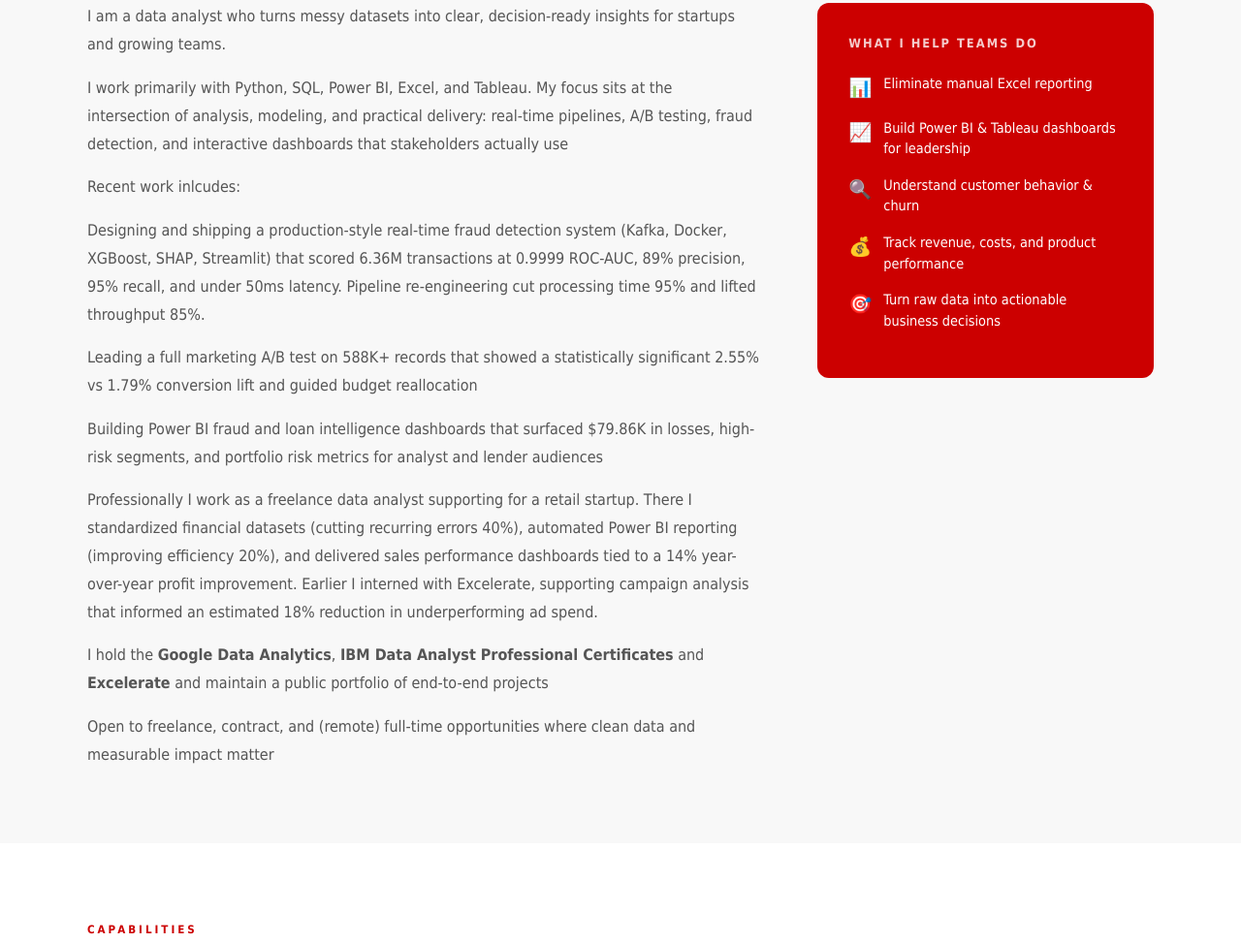
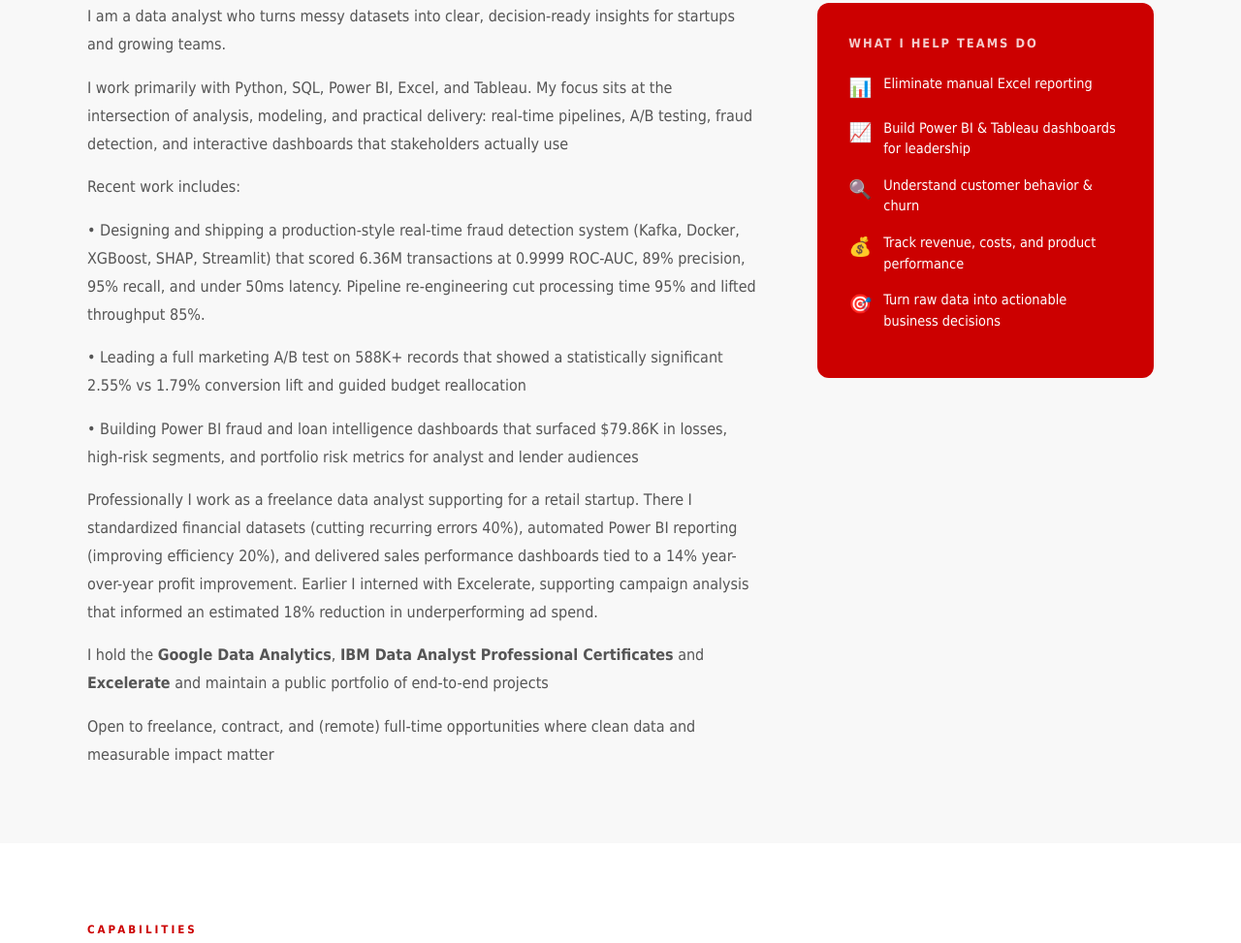
Before and after one commit to alabiibrahim/Vercel, a plain HTML site: page index.html in a window 1280 px wide. Shown: the part 1009-1982 px from the top of the page at 97% size. Drawn offline with Linux system fonts and the light colour scheme; a web font is replaced by a local one.

Commit message:
Update index.html

```diff
--- a/index.html
+++ b/index.html
@@ -887,13 +887,13 @@
         <p>I am a data analyst who turns messy datasets into clear, decision-ready insights for startups and growing teams.</p>
         <p>I work primarily with Python, SQL, Power BI, Excel, and Tableau. My focus sits at the intersection of analysis, modeling, and practical delivery: real-time pipelines, A/B testing, fraud detection, and interactive dashboards that stakeholders actually use</p>
 
-        <p>Recent work inlcudes:
+        <p>Recent work includes:
 
-          <p> Designing and shipping a production-style real-time fraud detection system (Kafka, Docker, XGBoost, SHAP, Streamlit) that scored 6.36M transactions at 0.9999 ROC-AUC, 89% precision, 95% recall, and under 50ms latency. Pipeline re-engineering cut processing time 95% and lifted throughput 85%.</l>
+          <p> • Designing and shipping a production-style real-time fraud detection system (Kafka, Docker, XGBoost, SHAP, Streamlit) that scored 6.36M transactions at 0.9999 ROC-AUC, 89% precision, 95% recall, and under 50ms latency. Pipeline re-engineering cut processing time 95% and lifted throughput 85%.</l>
 
-        <p>Leading a full marketing A/B test on 588K+ records that showed a statistically significant 2.55% vs 1.79% conversion lift and guided budget reallocation</p>
+        <p> • Leading a full marketing A/B test on 588K+ records that showed a statistically significant 2.55% vs 1.79% conversion lift and guided budget reallocation</p>
 
-        <p>Building Power BI fraud and loan intelligence dashboards that surfaced $79.86K in losses, high-risk segments, and portfolio risk metrics for analyst and lender audiences</p>
+        <p> • Building Power BI fraud and loan intelligence dashboards that surfaced $79.86K in losses, high-risk segments, and portfolio risk metrics for analyst and lender audiences</p>
 
         <p>Professionally I work as a freelance data analyst supporting for a retail startup. There I standardized financial datasets (cutting recurring errors 40%), automated Power BI reporting (improving efficiency 20%), and delivered sales performance dashboards tied to a 14% year-over-year profit improvement. Earlier I interned with Excelerate, supporting campaign analysis that informed an estimated 18% reduction in underperforming ad spend.</p>
 
```
